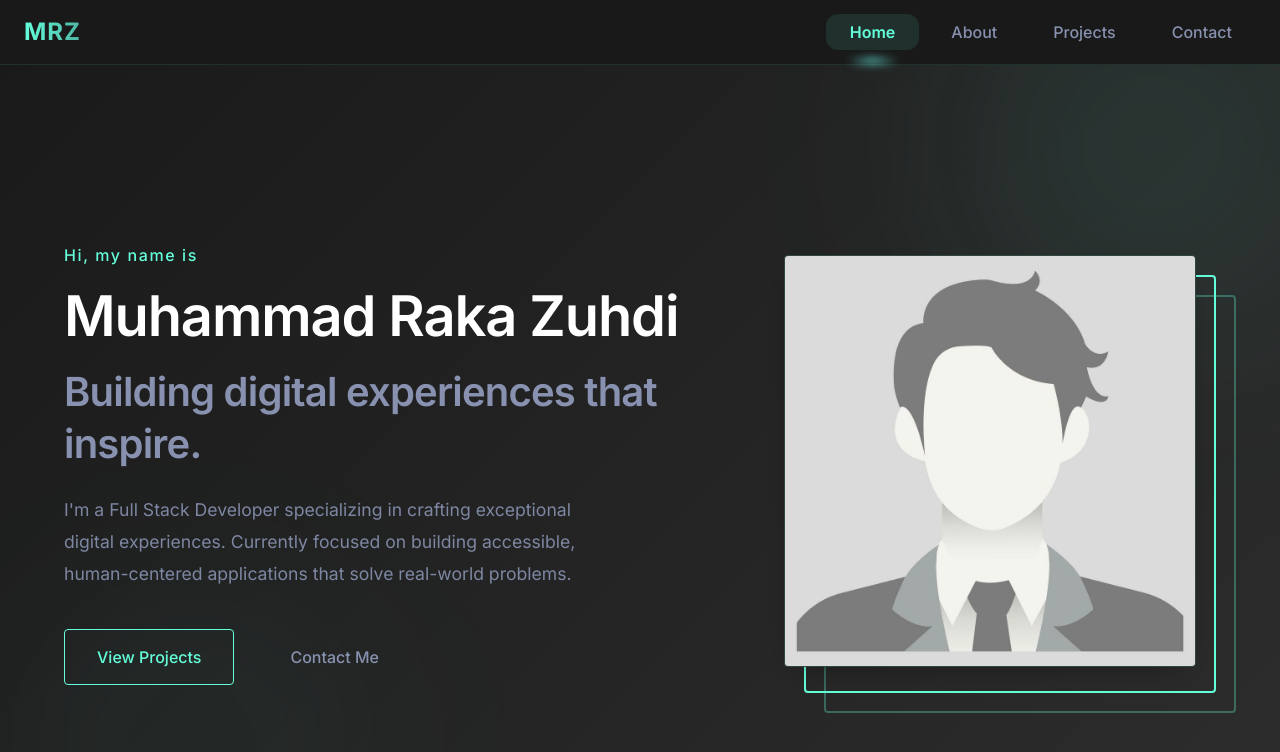
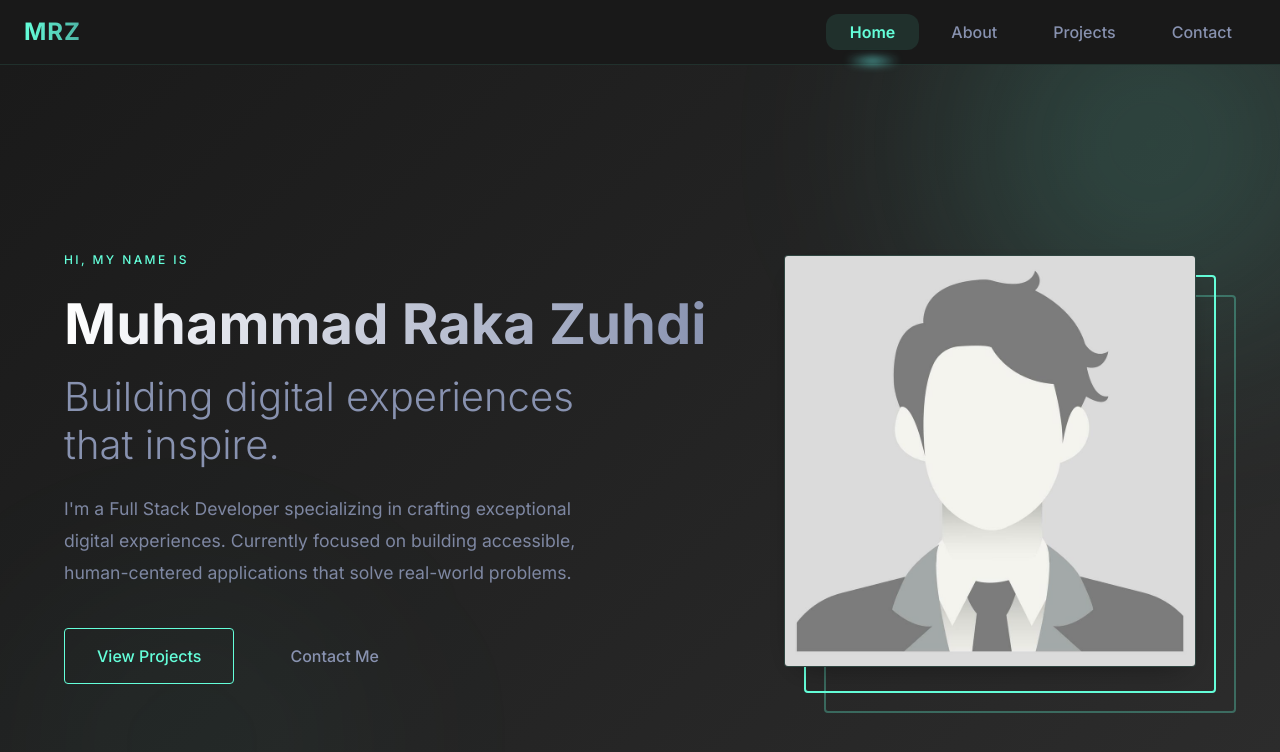
Before and after one commit to RakaZuhdi/portofolio-website, a React (Create React App) app: page / in a window 1280 px wide. Shown: the top 752 px of the page. Built offline with nearby package versions, Linux system fonts and the light colour scheme.

Commit message:
Added colors file

```diff
--- a/src/components/Hero.js
+++ b/src/components/Hero.js
@@ -1,16 +1,19 @@
 import React from 'react';
 import { Box, Typography, Container, Button, Grid } from '@mui/material';
 import { motion, AnimatePresence } from 'framer-motion';
+import { useTheme } from '@mui/material/styles';
 import SelfPortrait from '../pictures/self-portrait.jpeg';
 import EmptyAvatar from '../pictures/empty-avatar.jpg';
 
 const Hero = () => {
+  const theme = useTheme();
+
   const containerVariants = {
     hidden: { opacity: 0 },
     visible: {
       opacity: 1,
       transition: {
-        staggerChildren: 0.2,
+        staggerChildren: 0.1,
         delayChildren: 0.3,
       },
     },
@@ -22,7 +25,7 @@ const Hero = () => {
       opacity: 1,
       y: 0,
       transition: {
-        duration: 0.8,
+        duration: 0.5,
         ease: "easeOut",
       },
     },
@@ -36,11 +39,11 @@ const Hero = () => {
       variants={containerVariants}
       sx={{
         minHeight: '100vh',
+        background: theme.gradients.primary,
+        position: 'relative',
+        overflow: 'hidden',
         display: 'flex',
         alignItems: 'center',
-        background: 'linear-gradient(135deg, #1a1a1a 0%, #2d2d2d 100%)',
-        position: 'relative',
-        overflow: 'hidden',
         '&::before': {
           content: '""',
           position: 'absolute',
@@ -48,7 +51,7 @@ const Hero = () => {
           height: '60%',
           right: '-20%',
           top: '-20%',
-          background: 'radial-gradient(circle, rgba(100,255,218,0.1) 0%, rgba(100,255,218,0) 70%)',
+          background: theme.gradients.glow,
           borderRadius: '50%',
           filter: 'blur(80px)',
         },
@@ -71,12 +74,13 @@ const Hero = () => {
             <Box sx={{ position: 'relative', zIndex: 1 }}>
               <motion.div variants={itemVariants}>
                 <Typography
+                  variant="overline"
                   sx={{
-                    color: '#64ffda',
+                    color: theme.palette.primary.main,
+                    letterSpacing: '0.2em',
+                    fontWeight: 500,
                     mb: 2,
-                    fontWeight: 500,
-                    letterSpacing: '0.1em',
-                    fontSize: { xs: '0.9rem', md: '1rem' },
+                    display: 'block',
                   }}
                 >
                   Hi, my name is
@@ -88,12 +92,12 @@ const Hero = () => {
                   variant="h1"
                   component="h1"
                   sx={{
-                    fontWeight: 600,
-                    letterSpacing: '-0.02em',
-                    lineHeight: 1.2,
                     fontSize: { xs: '2.5rem', md: '3.5rem' },
-                    color: '#fff',
+                    fontWeight: 700,
                     mb: 2,
+                    background: theme.gradients.text,
+                    WebkitBackgroundClip: 'text',
+                    WebkitTextFillColor: 'transparent',
                   }}
                 >
                   Muhammad Raka Zuhdi
@@ -104,12 +108,10 @@ const Hero = () => {
                 <Typography
                   variant="h2"
                   sx={{
-                    color: '#8892b0',
+                    fontSize: { xs: '1.8rem', md: '2.5rem' },
+                    color: theme.palette.text.secondary,
                     mb: 3,
-                    fontSize: { xs: '1.8rem', md: '2.5rem' },
-                    fontWeight: 600,
-                    letterSpacing: '-0.02em',
-                    lineHeight: 1.3,
+                    maxWidth: '540px',
                   }}
                 >
                   Building digital experiences that inspire.
@@ -120,7 +122,7 @@ const Hero = () => {
                 <Typography
                   variant="body1"
                   sx={{
-                    color: '#8892b0',
+                    color: theme.palette.text.secondary,
                     mb: 5,
                     maxWidth: '540px',
                     lineHeight: 1.8,
@@ -141,8 +143,8 @@ const Hero = () => {
                 <Button
                   variant="outlined"
                   sx={{
-                    color: '#64ffda',
-                    borderColor: '#64ffda',
+                    color: theme.palette.primary.main,
+                    borderColor: theme.palette.primary.main,
                     padding: '0.8rem 2rem',
                     borderRadius: '4px',
                     textTransform: 'none',
@@ -150,7 +152,7 @@ const Hero = () => {
                     fontWeight: 500,
                     borderWidth: '1.5px',
                     '&:hover': {
-                      borderColor: '#64ffda',
+                      borderColor: theme.palette.primary.main,
                       backgroundColor: 'rgba(100, 255, 218, 0.1)',
                       transform: 'translateY(-2px)',
                     },
@@ -162,7 +164,7 @@ const Hero = () => {
                 <Button
                   variant="text"
                   sx={{
-                    color: '#8892b0',
+                    color: theme.palette.text.secondary,
                     padding: '0.8rem 2rem',
                     borderRadius: '4px',
                     textTransform: 'none',
@@ -171,7 +173,7 @@ const Hero = () => {
                     '&:hover': {
                       backgroundColor: 'rgba(136, 146, 176, 0.1)',
                       transform: 'translateY(-2px)',
-                      color: '#64ffda',
+                      color: theme.palette.primary.main,
                     },
                     transition: 'all 0.3s ease'
                   }}
@@ -199,7 +201,7 @@ const Hero = () => {
                     left: '20px',
                     width: '100%',
                     height: '100%',
-                    border: '2px solid #64ffda',
+                    border: '2px solid ' + theme.palette.primary.main,
                     borderRadius: '4px',
                     zIndex: 0,
                     transition: 'all 0.3s ease-in-out'
--- /dev/null
+++ b/src/theme/colors.js
@@ -0,0 +1,100 @@
+// Base colors
+const baseColors = {
+  // Primary brand color and its variations
+  teal: {
+    main: '#64ffda',
+    light: '#9fffeb',
+    dark: '#4db3a4',
+    hover: 'rgba(100, 255, 218, 0.1)',
+    transparent: 'rgba(100, 255, 218, 0.2)',
+  },
+
+  // Background colors
+  background: {
+    primary: '#1a1a1a',
+    secondary: '#2d2d2d',
+    elevation1: 'rgba(45, 45, 45, 0.5)',
+    elevation2: 'rgba(45, 45, 45, 0.8)',
+    gradient: 'linear-gradient(135deg, #1a1a1a 0%, #2d2d2d 100%)',
+    blur: 'rgba(26, 26, 26, 0.8)',
+  },
+
+  // Text colors
+  text: {
+    primary: '#ffffff',
+    secondary: '#8892b0',
+    highlight: '#64ffda',
+    muted: 'rgba(136, 146, 176, 0.8)',
+  },
+
+  // Border colors
+  border: {
+    primary: 'rgba(100, 255, 218, 0.1)',
+    secondary: 'rgba(136, 146, 176, 0.1)',
+    hover: 'rgba(100, 255, 218, 0.2)',
+  },
+
+  // Effect colors
+  effects: {
+    glow: 'rgba(100, 255, 218, 0.1)',
+    shadow: 'rgba(0, 0, 0, 0.2)',
+    overlay: 'rgba(0, 0, 0, 0.7)',
+  },
+
+  // Status colors
+  status: {
+    success: '#4caf50',
+    error: '#f44336',
+    warning: '#ff9800',
+    info: '#2196f3',
+  },
+};
+
+// Semantic color mapping
+const colors = {
+  // Theme colors
+  primary: baseColors.teal.main,
+  primaryLight: baseColors.teal.light,
+  primaryDark: baseColors.teal.dark,
+  primaryHover: baseColors.teal.hover,
+  primaryTransparent: baseColors.teal.transparent,
+
+  // Background
+  background: baseColors.background.primary,
+  backgroundSecondary: baseColors.background.secondary,
+  backgroundElevated: baseColors.background.elevation1,
+  backgroundElevatedHover: baseColors.background.elevation2,
+  backgroundGradient: baseColors.background.gradient,
+  backgroundBlur: baseColors.background.blur,
+
+  // Text
+  textPrimary: baseColors.text.primary,
+  textSecondary: baseColors.text.secondary,
+  textHighlight: baseColors.text.highlight,
+  textMuted: baseColors.text.muted,
+
+  // Borders
+  borderPrimary: baseColors.border.primary,
+  borderSecondary: baseColors.border.secondary,
+  borderHover: baseColors.border.hover,
+
+  // Effects
+  glowEffect: baseColors.effects.glow,
+  shadowEffect: baseColors.effects.shadow,
+  overlayEffect: baseColors.effects.overlay,
+
+  // Status
+  success: baseColors.status.success,
+  error: baseColors.status.error,
+  warning: baseColors.status.warning,
+  info: baseColors.status.info,
+
+  // Gradients
+  gradients: {
+    primary: `linear-gradient(135deg, ${baseColors.background.primary} 0%, ${baseColors.background.secondary} 100%)`,
+    glow: `radial-gradient(circle, ${baseColors.teal.transparent} 0%, rgba(100,255,218,0) 70%)`,
+    text: `linear-gradient(90deg, ${baseColors.text.primary}, ${baseColors.text.secondary})`,
+  },
+};
+
+export default colors;
--- a/src/theme/index.js
+++ b/src/theme/index.js
@@ -1,36 +1,149 @@
 import { createTheme } from '@mui/material/styles';
+import colors from './colors';
 
 const theme = createTheme({
   palette: {
     mode: 'dark',
     primary: {
-      main: '#64ffda',
+      main: colors.primary,
+      light: colors.primaryLight,
+      dark: colors.primaryDark,
     },
     background: {
-      default: '#1a1a1a',
-      paper: '#2d2d2d',
+      default: colors.background,
+      paper: colors.backgroundSecondary,
+    },
+    text: {
+      primary: colors.textPrimary,
+      secondary: colors.textSecondary,
+    },
+    error: {
+      main: colors.error,
+    },
+    warning: {
+      main: colors.warning,
+    },
+    info: {
+      main: colors.info,
+    },
+    success: {
+      main: colors.success,
     },
   },
   typography: {
     fontFamily: 'Inter, sans-serif',
+    h1: {
+      color: colors.textPrimary,
+    },
+    h2: {
+      color: colors.textPrimary,
+    },
+    h3: {
+      color: colors.textPrimary,
+    },
+    h4: {
+      color: colors.textPrimary,
+    },
+    h5: {
+      color: colors.textPrimary,
+    },
+    h6: {
+      color: colors.textPrimary,
+    },
+    subtitle1: {
+      color: colors.textSecondary,
+    },
+    subtitle2: {
+      color: colors.textSecondary,
+    },
+    body1: {
+      color: colors.textSecondary,
+    },
+    body2: {
+      color: colors.textSecondary,
+    },
   },
   components: {
     MuiCssBaseline: {
       styleOverrides: {
         body: {
+          background: colors.background,
           scrollbarWidth: 'thin',
           '&::-webkit-scrollbar': {
             width: '8px',
           },
           '&::-webkit-scrollbar-track': {
-            background: '#1a1a1a',
+            background: colors.background,
           },
           '&::-webkit-scrollbar-thumb': {
-            background: '#64ffda',
+            background: colors.primary,
             borderRadius: '4px',
             '&:hover': {
-              background: '#4db3a4',
+              background: colors.primaryDark,
             },
+          },
+        },
+      },
+    },
+    MuiButton: {
+      styleOverrides: {
+        root: {
+          textTransform: 'none',
+        },
+        contained: {
+          backgroundColor: colors.primary,
+          color: colors.background,
+          '&:hover': {
+            backgroundColor: colors.primaryDark,
+          },
+        },
+        outlined: {
+          borderColor: colors.primary,
+          color: colors.primary,
+          '&:hover': {
+            borderColor: colors.primary,
+            backgroundColor: colors.primaryHover,
+          },
+        },
+      },
+    },
+    MuiCard: {
+      styleOverrides: {
+        root: {
+          backgroundColor: colors.backgroundElevated,
+          borderRadius: 8,
+          border: `1px solid ${colors.borderPrimary}`,
+        },
+      },
+    },
+    MuiChip: {
+      styleOverrides: {
+        root: {
+          backgroundColor: colors.primaryHover,
+          color: colors.primary,
+          '&:hover': {
+            backgroundColor: colors.primaryTransparent,
+          },
+        },
+      },
+    },
+    MuiIconButton: {
+      styleOverrides: {
+        root: {
+          color: colors.primary,
+          '&:hover': {
+            backgroundColor: colors.primaryHover,
+          },
+        },
+      },
+    },
+    MuiLink: {
+      styleOverrides: {
+        root: {
+          color: colors.primary,
+          textDecoration: 'none',
+          '&:hover': {
+            color: colors.primaryDark,
           },
         },
       },
@@ -38,4 +151,12 @@ const theme = createTheme({
   },
 });
 
+// Custom theme additions
+theme.gradients = colors.gradients;
+theme.effects = {
+  glow: colors.glowEffect,
+  shadow: colors.shadowEffect,
+  overlay: colors.overlayEffect,
+};
+
 export default theme;
```
